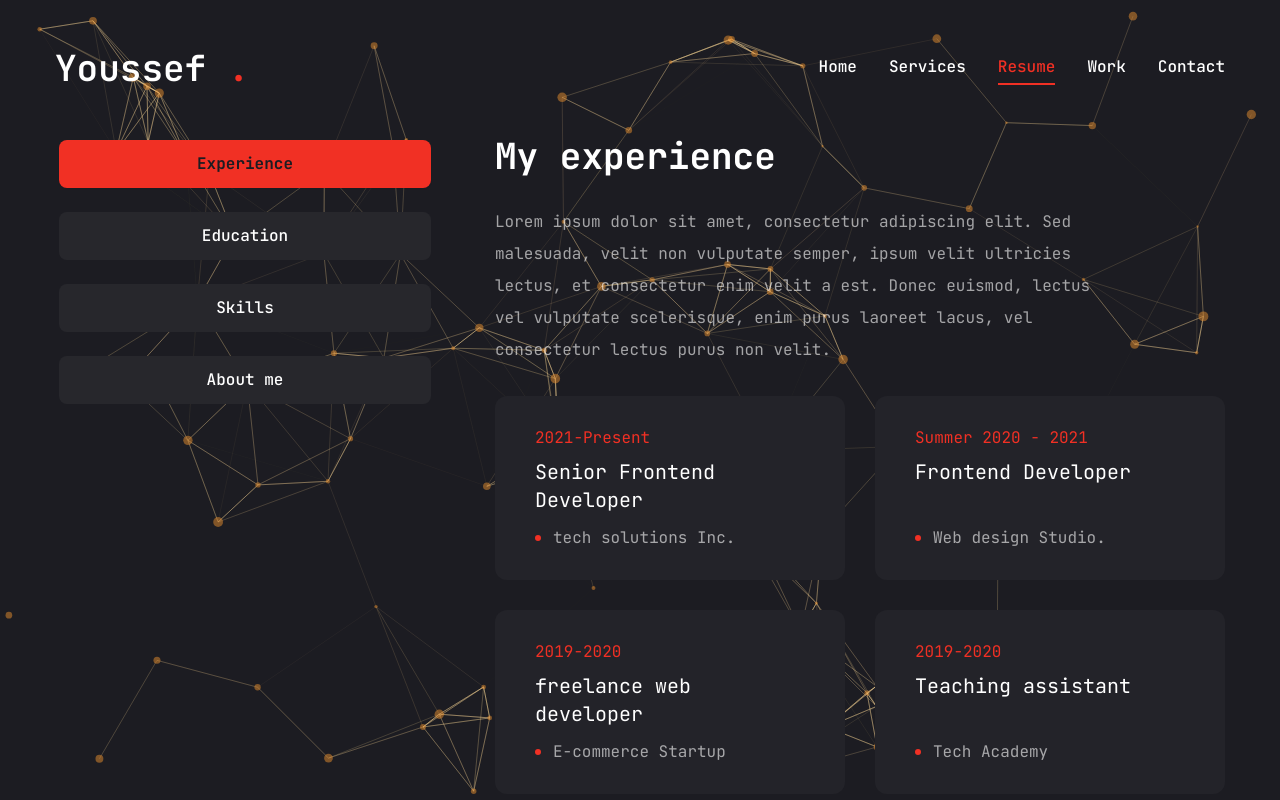
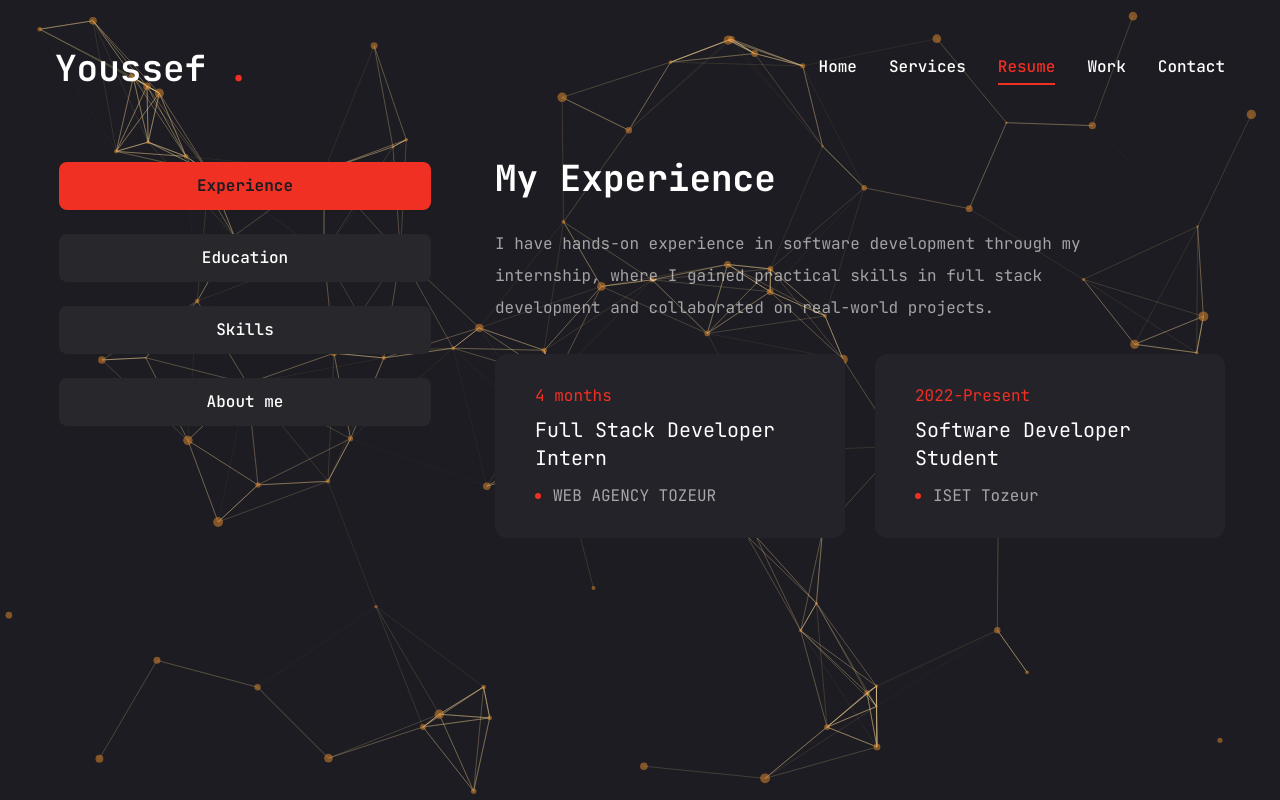
Before and after one commit to youssef-degachi/my_portfolio, a Next.js app: page /resume in a window 1280 px wide. Built offline with nearby package versions, Linux system fonts and the light colour scheme.

Commit message:
change detail about my Resume

```diff
--- a/src/app/resume/page.jsx
+++ b/src/app/resume/page.jsx
@@ -8,9 +8,9 @@ import {SiTailwindcss, SiNextdotjs} from "react-icons/si"
 //  about
 const about = {
   title : "About me",
-  description: `Lorem ipsum dolor sit amet, consectetur adipiscing elit. Sed malesuada, velit non vulputate semper,
-                ipsum velit ultricies lectus, et consectetur enim velit a est. Donec euismod, lectus vel vulputate scelerisque,
-                enim purus laoreet lacus, vel consectetur lectus purus non velit.`,
+  description: `Enthusiastic software developer skilled in React, Node.js, and MongoDB with experience in building
+scalable web applications. Proven ability to design user-friendly interfaces and optimize backend systems
+for performance. Seeking opportunities to contribute innovative solutions in a dynamic team environment.`,
   info: [
     {
       fieldName : "Name",
@@ -22,15 +22,15 @@ const about = {
     },
     {
       fieldName : "Experience",
-      fieldValue : "2+ Years"
+      fieldValue : "1+ Years"
     },
     {
       fieldName : "Nationality",
-      fieldValue : " Tunisia"
+      fieldValue : "Tunisia"
     },
     {
       fieldName : "Freelance",
-      fieldValue : "Available"
+      fieldValue : "Unavailable"
     },
     {
       fieldName : "Languages",
@@ -46,149 +46,93 @@ const about = {
 // experience data
 
 const experience = {
-  icon: '/assets/resume/badge.svg',
-  title: 'My experience',
-  description: `Lorem ipsum dolor sit amet, consectetur adipiscing elit. Sed malesuada, velit non vulputate semper,
-                ipsum velit ultricies lectus, et consectetur enim velit a est. Donec euismod, lectus vel vulputate scelerisque,
-                enim purus laoreet lacus, vel consectetur lectus purus non velit.`,
-  items:[
+  icon: '/assets/resume/work.svg',
+  title: 'My Experience',
+  description: `I have hands-on experience in software development through my internship, where I gained practical skills in full stack development and collaborated on real-world projects.`,
+  items: [
     {
-      company: "tech solutions Inc.",
-      position: "Senior Frontend Developer",
-      duration: "2021-Present",
-      // description: `Lorem ipsum dolor sit amet, consectetur adipiscing elit. Sed malesuada, velit non vulputate semper,
-      //           ipsum velit ultricies lectus, et consectetur enim velit a est. Donec euismod, lectus vel vulputate scelerisque,
-      //           enim purus laoreet lacus, vel consectetur lectus purus non velit.`,
+      company: "WEB AGENCY TOZEUR",
+      position: "Full Stack Developer Intern",
+      duration: "4 months",
     },
     {
-      company: "Web design Studio.",
-      position: "Frontend Developer",
-      duration: "Summer 2020 - 2021",
-      // description: `Lorem ipsum dolor sit amet, consectetur adipiscing elit. Sed malesuada, velit non vulputate semper,
-      //           ipsum velit ultricies lectus, et consectetur enim velit a est. Donec euismod, lectus vel vulputate scelerisque,
-      //           enim purus laoreet lacus, vel consectetur lectus purus non velit.`,
+      company: "ISET Tozeur",
+      position: "Software Developer Student",
+      duration: "2022-Present"
     },
-    {
-      company: "E-commerce Startup",
-      position: "freelance web developer",
-      duration: "2019-2020",
-      // description: `Lorem ipsum dolor sit amet, consectetur adipiscing elit. Sed malesuada, velit non vulputate semper,
-      //           ipsum velit ultricies lectus, et consectetur enim velit a est. Donec euismod, lectus vel vulputate scelerisque,
-      //           enim purus laoreet lacus, vel consectetur lectus purus non velit.`,
-    },
-    {
-      company: "Tech Academy",
-      position: "Teaching assistant",
-      duration: "2019-2020",
-      // description: `Lorem ipsum dolor sit amet, consectetur adipiscing elit. Sed malesuada, velit non vulputate semper,
-      //           ipsum velit ultricies lectus, et consectetur enim velit a est. Donec euismod, lectus vel vulputate scelerisque,
-      //           enim purus laoreet lacus, vel consectetur lectus purus non velit.`,
-    },
-    {
-      company: "digital Agency",
-      position: "UI/UX Designer",
-      duration: "2018-2019",
-      // description: `Lorem ipsum dolor sit amet, consectetur adipiscing elit. Sed malesuada, velit non vulputate semper,
-      //           ipsum velit ultricies lectus, et consectetur enim velit a est. Donec euismod, lectus vel vulputate scelerisque,
-      //           enim purus laoreet lacus, vel consectetur lectus purus non velit.`,
-    },
-    {
-      company: "software development firm",
-      position: "junior developer",
-      duration: "2019-2020",
-      // description: `Lorem ipsum dolor sit amet, consectetur adipiscing elit. Sed malesuada, velit non vulputate semper,
-      //           ipsum velit ultricies lectus, et consectetur enim velit a est. Donec euismod, lectus vel vulputate scelerisque,
-      //           enim purus laoreet lacus, vel consectetur lectus purus non velit.`,
-    },
-
-
+    // You can add more experience items here if needed
   ]
 }
-
 // education data
 
 const education = {
   icon: '/assets/resume/cap.svg',
   title: 'My education',
-  description: `Lorem ipsum dolor sit amet, consectetur adipiscing elit. Sed malesuada, velit non vulputate semper,
-                ipsum velit ultricies lectus, et consectetur enim velit a est. Donec euismod, lectus vel vulputate scelerisque,
-                enim purus laoreet lacus, vel consectetur lectus purus non velit.`,
+  description: `I have a solid foundation in software development and design, complemented by ongoing education in full stack web development and data structures.`,
   items:[
+    {
+      institution: "ISET Tozeur",
+      degree: "Software Developer Student",
+      duration: "2022-Present"
+    },
+    {
+      institution: "Yanfaa Academy",
+      degree: "Technology and Design",
+      duration: "2023-Present"
+    },
     {
       institution: "Online Course Platform.",
       degree: "Full Stack Web Development Bootcamp",
       duration: "2023",
     },
     {
-      institution: "codecademy",
-      degree: "Front-end Track",
-      duration: "2022",
-    },
-    {
       institution: "Online Course.",
-      degree: "Programming Course",
-      duration: "2020 - 2021",
-    },
-    {
-      institution: "Tech Institute.",
-      degree: "Certified Web Developer",
-      duration: "2020 - 2021",
-    },
-    {
-      institution: "Design School.",
-      degree: "Diploma in Graphic Design",
-      duration: "2016 - 2018",
-    },
-    {
-      institution: "Commuinty College.",
-      degree: "Associate Degreee in Computer Science",
-      duration: "2016 - 2018",
+      degree: "Data Structer and Algorith",
+      duration: "2023",
     },
   ]
 }
 
 // skills data
 const skills = {
-  title: "My skills",
-  description: `Lorem ipsum dolor sit amet, consectetur adipiscing elit. Sed malesuada, velit non vulputate semper,
-                ipsum velit ultricies lectus, et consectetur enim velit a est. Donec euismod, lectus vel vulputate scelerisque,
-                enim purus laoreet lacus, vel consectetur lectus purus non velit.`,
+  title: "My Skills",
+  description: `I specialize in web development and design, with expertise in HTML, CSS, JavaScript, and frameworks like React and Next.js. I also create responsive designs using Tailwind CSS and utilize Node.js for back-end development.`,
   skillList: [
     {
       icon: <FaHtml5 />,
-      name: "html 5",
+      name: "HTML5",
     },
     {
       icon: <FaCss3 />,
-      name: "css 3",
+      name: "CSS3",
     },
     {
-      icon: <FaJs/>,
-      name: "js",
+      icon: <FaJs />,
+      name: "JavaScript",
     },
     {
       icon: <FaReact />,
-      name: "react.js",
+      name: "React.js",
     },
     {
       icon: <SiNextdotjs />,
-      name: "next.js",
+      name: "Next.js",
     },
     {
       icon: <SiTailwindcss />,
-      name: "tailwind.js",
-    },,
+      name: "Tailwind CSS",
+    },
     {
       icon: <FaNodeJs />,
-      name: "node.js",
-    },,
+      name: "Node.js",
+    },
     {
       icon: <FaFigma />,
-      name: "figma",
+      name: "Figma",
     },
-
   ],
 };
+
 
 
 import { Tabs , TabsContent, TabsList, TabsTrigger} from "@/components/ui/tabs";
```
